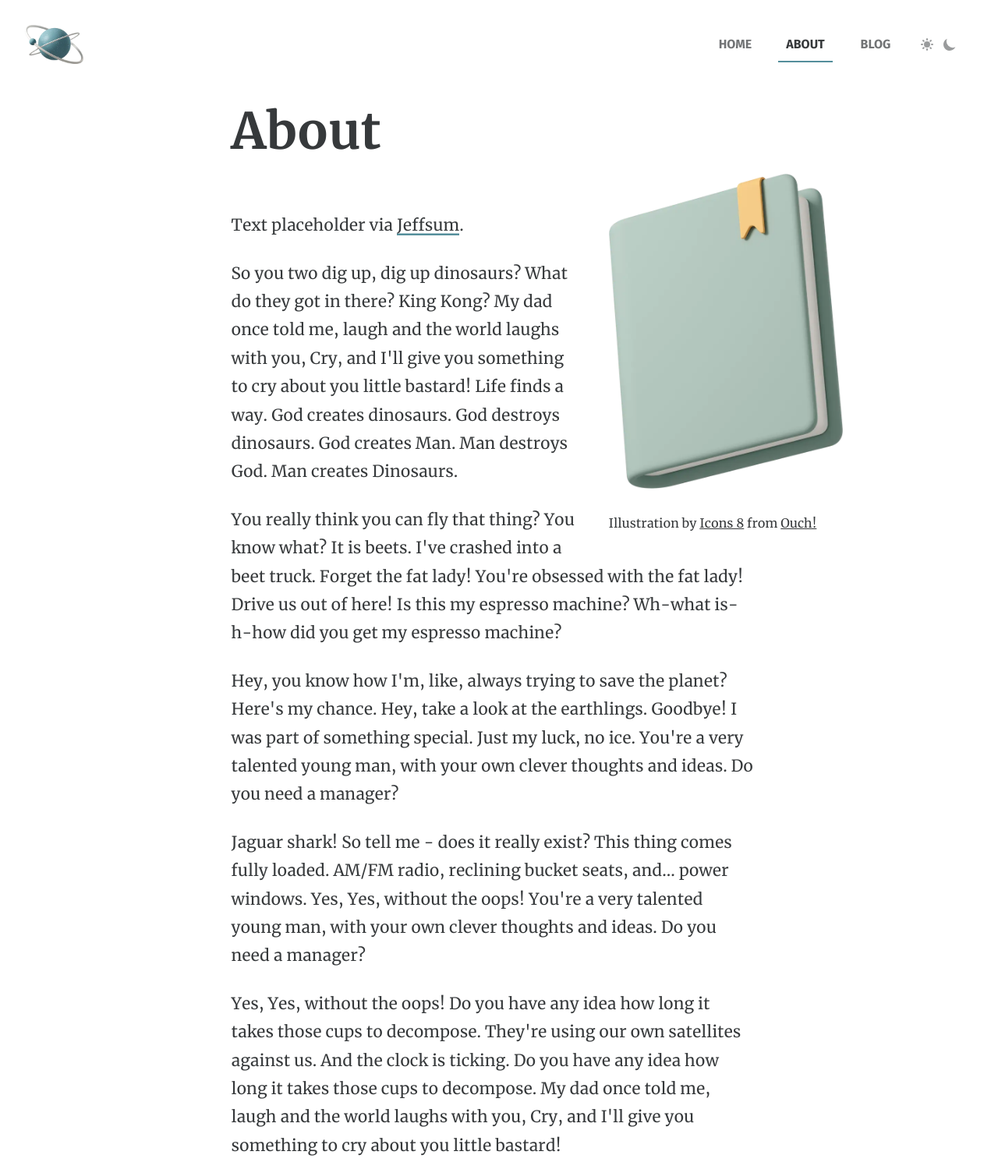
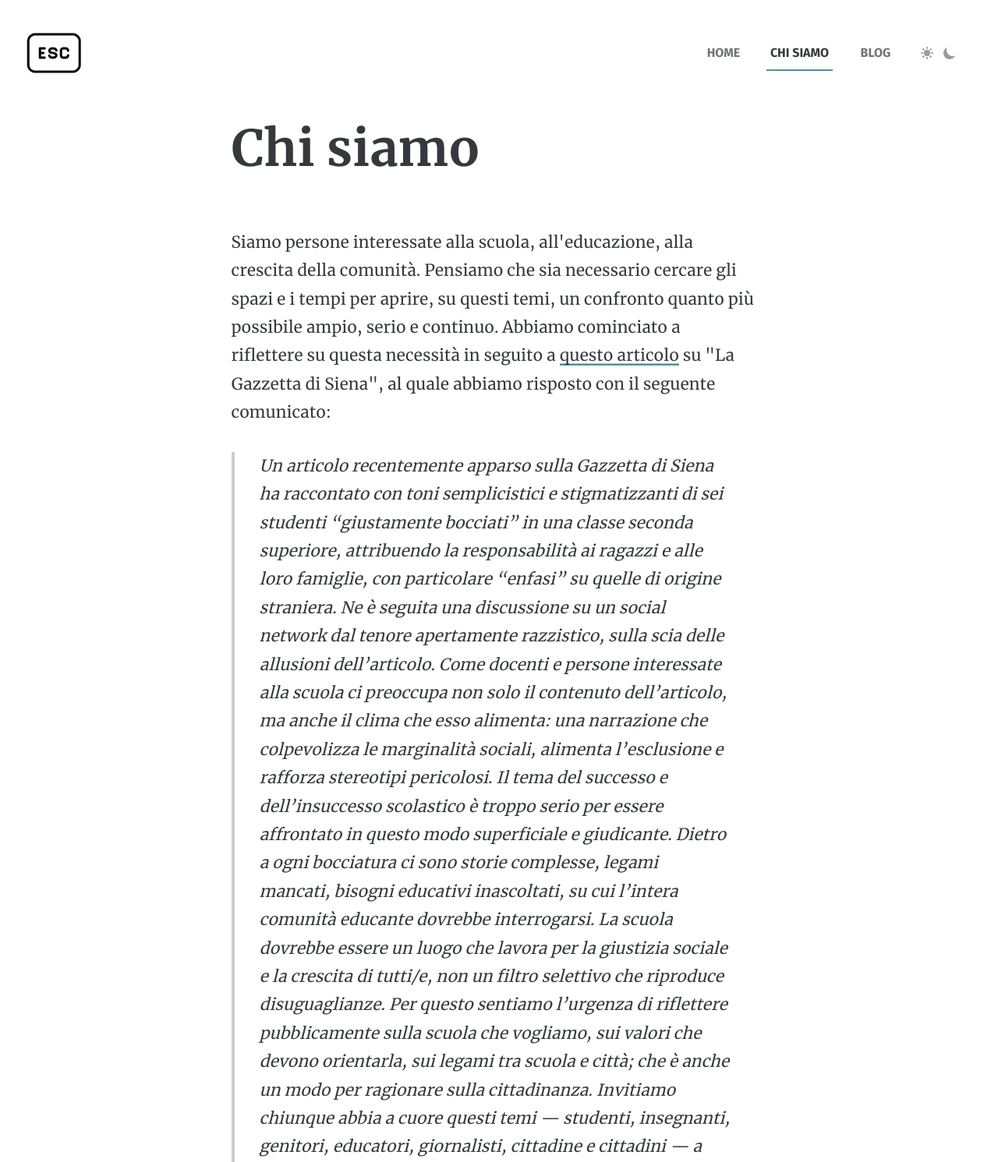
Before and after one commit to antonio-vigilante/esc, an Astro site: page /about in a window 1280 px wide. Shown: the top 1491 px of the page at 78% size. Built offline with nearby package versions, Linux system fonts and the light colour scheme; Astro itself is replaced by a stand-in of ours.

Commit message:
Modifiche grafiche

```diff
--- a/src/components/Logo.astro
+++ b/src/components/Logo.astro
@@ -12,5 +12,5 @@
 </style>
 
 <a href="/">
-  <img alt="Blog Logo" src="/assets/logo.webp" width="75" height="50" />
+  <img alt="Blog Logo" src="/assets/logo.png" width="75" height="50" />
 </a>
--- a/src/components/Nav.astro
+++ b/src/components/Nav.astro
@@ -64,7 +64,7 @@ const { current = '' } = Astro.props;
 
 <nav>
   <a class={current === "" ? "selected" : ""} href='/'>home</a>
-  <a class={current === "about" ? "selected" : ""} href='/about'>about</a>
+  <a class={current === "about" ? "selected" : ""} href='/about'>chi siamo</a>
   <a class={current === "blog" ? "selected" : ""} href='/blog'>blog</a>
   <div class="theme-toggle-container">
     <ThemeToggleButton client:load />
--- a/src/pages/about.astro
+++ b/src/pages/about.astro
@@ -1,29 +1,36 @@
 ---
 import BaseLayout from '../layouts/BaseLayout.astro';
 
-const title = 'About';
+const title = 'Chi siamo';
 const description = 'About your blog.';
 const permalink = `${Astro.site.href}about`;
 ---
 
 <BaseLayout title={title} description={description} permalink={permalink} current="about">
   <div class="container">
-    <h1>About</h1>
-    <figure class="about-image">
-      <img src="/assets/about-illustration.webp" alt="Illustration of a notebook" width="330">
-      <figcaption>
-        Illustration by
-        <a href="https://icons8.com/illustrations/author/5c07e68d82bcbc0092519bb6" target="_blank" rel="noopener">Icons 8</a>
-        from
-        <a href="https://icons8.com/illustrations" target="_blank" rel="noopener">Ouch!</a>
-      </figcaption>
-    </figure>
-    <p>Text placeholder via <a href="https://jeffsum.com/" target="_blank">Jeffsum</a>.</p>
-    <p>So you two dig up, dig up dinosaurs? What do they got in there? King Kong? My dad once told me, laugh and the world laughs with you, Cry, and I'll give you something to cry about you little bastard! Life finds a way. God creates dinosaurs. God destroys dinosaurs. God creates Man. Man destroys God. Man creates Dinosaurs.</p>
-    <p>You really think you can fly that thing? You know what? It is beets. I've crashed into a beet truck. Forget the fat lady! You're obsessed with the fat lady! Drive us out of here! Is this my espresso machine? Wh-what is-h-how did you get my espresso machine?</p>
-    <p>Hey, you know how I'm, like, always trying to save the planet? Here's my chance. Hey, take a look at the earthlings. Goodbye! I was part of something special. Just my luck, no ice. You're a very talented young man, with your own clever thoughts and ideas. Do you need a manager?</p>
-    <p>Jaguar shark! So tell me - does it really exist? This thing comes fully loaded. AM/FM radio, reclining bucket seats, and... power windows. Yes, Yes, without the oops! You're a very talented young man, with your own clever thoughts and ideas. Do you need a manager?</p>
-    <p>Yes, Yes, without the oops! Do you have any idea how long it takes those cups to decompose. They're using our own satellites against us. And the clock is ticking. Do you have any idea how long it takes those cups to decompose. My dad once told me, laugh and the world laughs with you, Cry, and I'll give you something to cry about you little bastard!</p>
+    <h1>Chi siamo</h1>
+
+    <p>
+    Siamo persone interessate alla scuola, all'educazione, alla crescita della comunità. Pensiamo che sia necessario cercare gli spazi e i tempi per aprire, su questi temi, un confronto quanto più possibile ampio, serio e continuo.
+
+    Abbiamo cominciato a riflettere su questa necessità in seguito a <a href="https://www.gazzettadisiena.it/sei-giustamente-bocciati-su-18-in-una-scuola-senese-un-problema-che-diventa-sociale/">questo articolo</a> su "La Gazzetta di Siena", al quale abbiamo risposto con il seguente comunicato:
+
+    <blockquote>
+    <p>Un articolo recentemente apparso sulla Gazzetta di Siena ha raccontato con toni semplicistici e stigmatizzanti di sei studenti “giustamente bocciati” in una classe seconda superiore, attribuendo la responsabilità ai ragazzi e alle loro famiglie, con particolare “enfasi” su quelle di origine straniera.</br>
+
+Ne è seguita una discussione su un social network dal tenore apertamente razzistico, sulla scia delle allusioni dell’articolo.</br>
+
+Come docenti e persone interessate alla scuola ci preoccupa non solo il contenuto dell’articolo, ma anche il clima che esso alimenta: una narrazione che colpevolizza le marginalità sociali, alimenta l’esclusione e rafforza stereotipi pericolosi.</br>
+
+Il tema del successo e dell’insuccesso scolastico è troppo serio per essere affrontato in questo modo superficiale e giudicante. Dietro a ogni bocciatura ci sono storie complesse, legami mancati, bisogni educativi inascoltati, su cui l’intera comunità educante dovrebbe interrogarsi. La scuola dovrebbe essere un luogo che lavora per la giustizia sociale e la crescita di tutti/e, non un filtro selettivo che riproduce disuguaglianze.</br>
+
+Per questo sentiamo l’urgenza di riflettere pubblicamente sulla scuola che vogliamo, sui valori che devono orientarla, sui legami tra scuola e città; che è anche un modo per ragionare sulla cittadinanza.</br>
+
+Invitiamo chiunque abbia a cuore questi temi — studenti, insegnanti, genitori, educatori, giornalisti, cittadine e cittadini — a costituire insieme una rete di confronto, solidarietà e proposta, in vista di uno o più incontri pubblici.</br>
+
+Per aderire e partecipare al percorso che stiamo costruendo scrivici a rete.scolastica@proton.me. È il momento di riaprire la discussione pubblica sulla scuola e sulla città.
+</blockquote>
+    <p>
   </div>
 </BaseLayout>
 
--- a/src/pages/index.astro
+++ b/src/pages/index.astro
@@ -1,8 +1,8 @@
 ---
 import BaseLayout from '../layouts/BaseLayout.astro';
 
-const title = 'My Astro Blog';
-const description = 'The perfect starter for your perfect blog.';
+const title = 'ESC';
+const description = 'Educazione, scuola, comunità a Siena.';
 const permalink = Astro.site.href;
 ---
 
@@ -21,7 +21,7 @@ const permalink = Astro.site.href;
     <div class="hero-image-container">
       <picture>
         <source srcset="/assets/esc.png" media="(min-width: 600px)">
-        <img class="hero-image" alt="Illustration of person reading a book" src="/assets/home-illustration-small.webp" width="550" height="466">
+        <img class="hero-image" alt="" src="/assets/home-illustration-small.webp" width="550" height="466">
       </picture>
             </p>
     </div>
```
Also changed, not shown: public/assets/logo.png (added).
